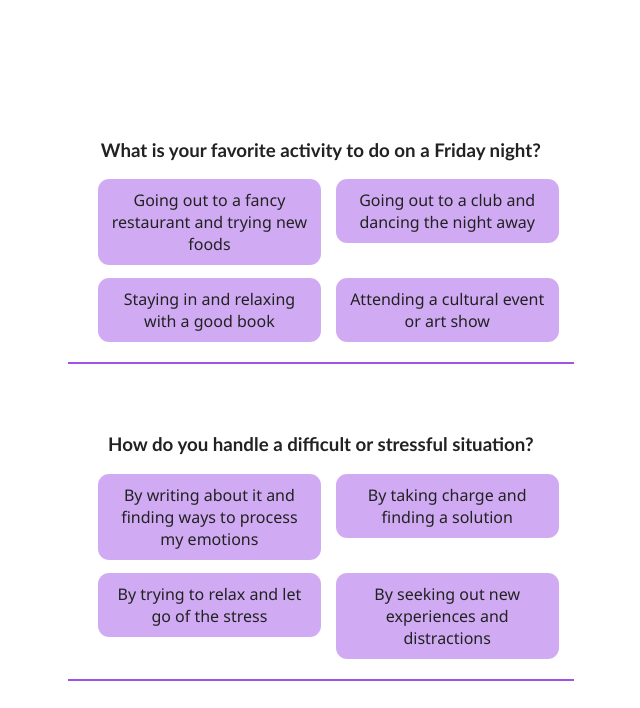
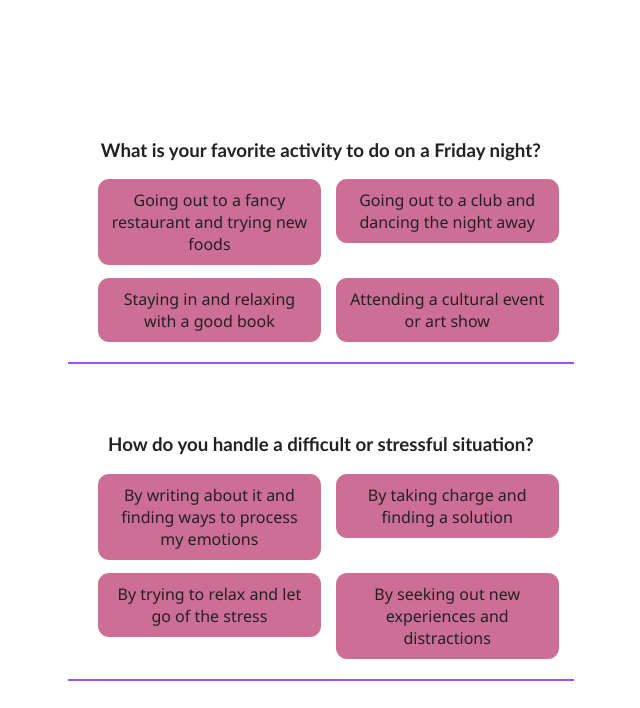
Before and after one commit to ioane-stacks/quizz, a plain HTML site: page index.html in a window 1280 px wide. Shown: the top 708 px of the page, without its empty margins (40-680 px from the left). Drawn offline with Linux system fonts and the light colour scheme.

Commit message:
Add files via upload

```diff
--- a/index.html
+++ b/index.html
@@ -43,7 +43,7 @@
             min-height: 40px;
             margin-left: 10px;
             padding: 5px;
-            background-color: rgb(208, 171, 243);
+            background-color: #cc6e95;
             display: flex;
             align-items: center;
             justify-content: center;
@@ -58,7 +58,7 @@
         }
 
         .each_answer:hover {
-            background-color: rgb(165, 132, 196);
+            background-color: rgb(148, 119, 175)
         }
 
         .each_answer,
```
